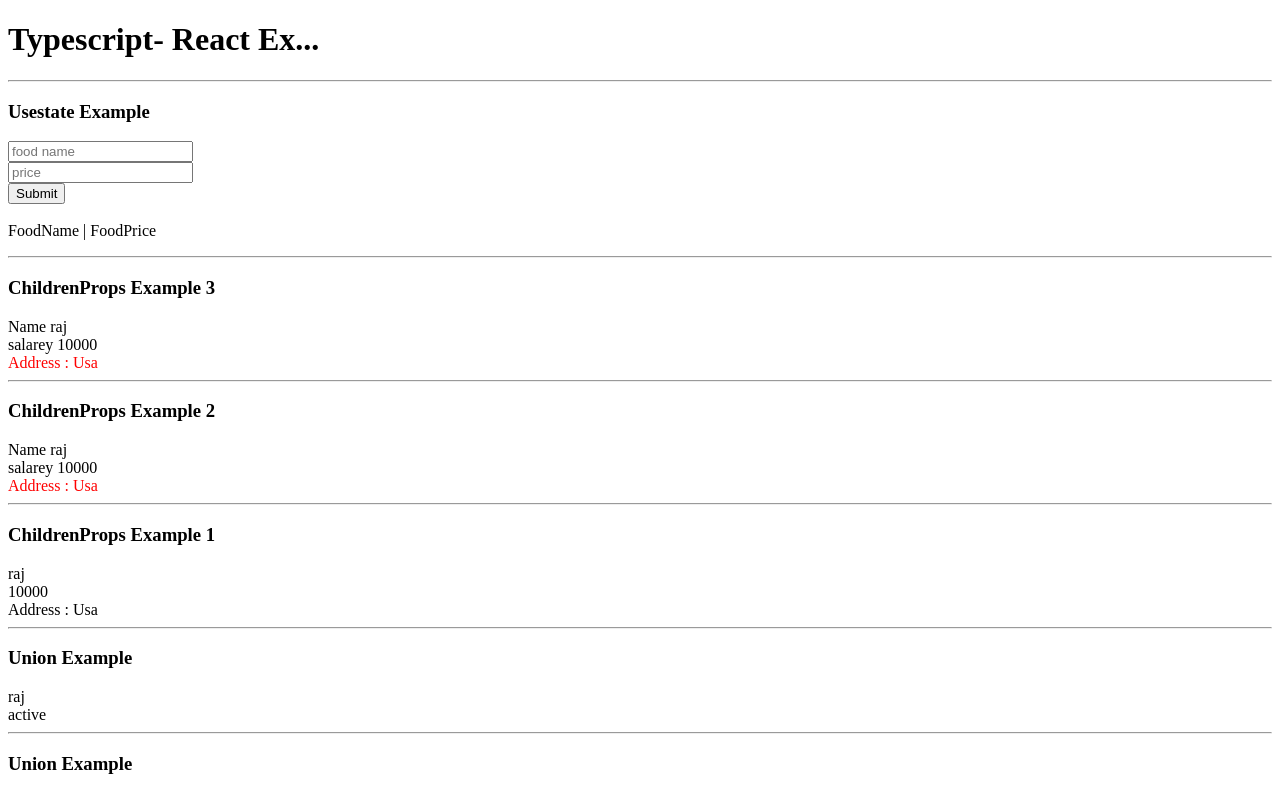
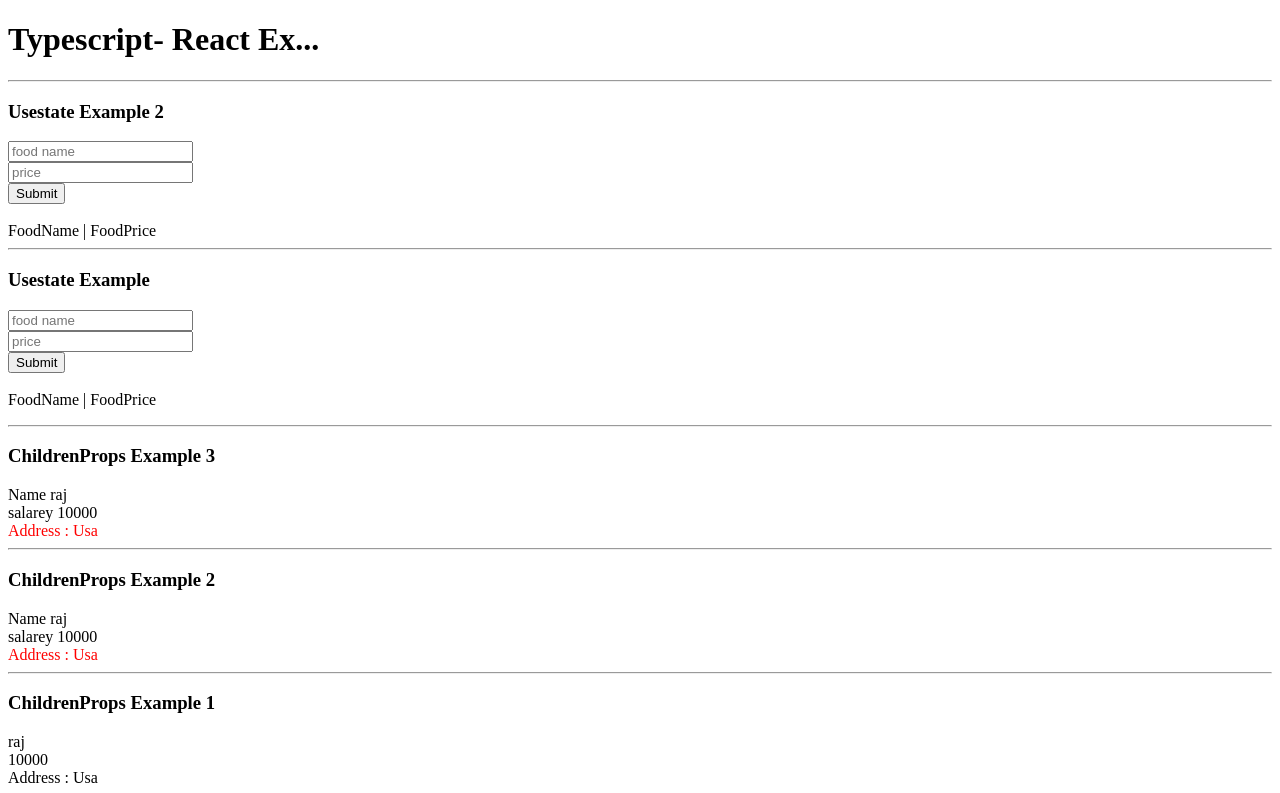
Before and after one commit to rajrachchh14/typescript-react-examples, a React (Create React App) app: page / in a window 1280 px wide. Shown: the top 793 px of the page. Built offline with nearby package versions, Linux system fonts and the light colour scheme.

Commit message:
on change ex 2

```diff
--- a/src/App.tsx
+++ b/src/App.tsx
@@ -7,6 +7,7 @@ import ChildrenPropsEx6 from "./Examples/ChildrenPropsEx6";
 import ChildrenPropsEx7 from "./Examples/ChildrenPropsEx7";
 import ChildrenPropsEx8 from "./Examples/ChildrenPropsEx8";
 import StateEx9 from "./Examples/StateEx9";
+import StateEx10 from "./Examples/StateEx10";
 
 function App() {
   return (
@@ -14,6 +15,7 @@ function App() {
       <h1>Typescript- React Ex...</h1>
       <hr />
 
+      <StateEx10 />
       <StateEx9 />
       <ChildrenPropsEx8 salarey={10000} user="raj">
         <span style={{ color: "red" }}> Address : Usa </span>
--- /dev/null
+++ b/src/Examples/StateEx10.tsx
@@ -0,0 +1,62 @@
+// StateEx10.tsx
+
+import React, { useState } from "react";
+
+const StateEx10 = () => {
+  const [foodname, setFoodName] = useState("");
+  const [foodprice, setFoodPrice] = useState("");
+  // const [foodList, setFoodList] = useState<string[]>([]);
+
+  function DataAdd() {
+    //  setFoodList([...foodList, { fname: foodname, fprice: foodprice }]);
+    setFoodName("");
+    setFoodPrice("");
+  }
+
+  function handelChange(name: any, e: React.ChangeEvent<HTMLInputElement>) {
+    // console.log(name);
+    // console.log(e);
+    if (name === "foodname") {
+      setFoodName(e.target.value);
+    }
+    if (name === "foodprice") {
+      setFoodPrice(e.target.value);
+    }
+  }
+
+  return (
+    <div>
+      <h3>Usestate Example 2</h3>
+      <input
+        name="foodname"
+        value={foodname}
+        onChange={(e) => handelChange("foodname", e)}
+        placeholder="food name"
+      />
+      <br />
+      <input
+        name="foodprice"
+        value={foodprice}
+        onChange={(e) => handelChange("foodprice", e)}
+        // onChange={(e) => setFoodPrice(e.target.value)}
+        placeholder="price"
+      />
+      <br />
+      <input type="submit" onClick={DataAdd} /> <br /> <br />
+      FoodName | FoodPrice
+      {/* <ul>
+        {foodList &&
+          foodList.map((item, i) => {
+            return (
+              <li key={i}>
+                {item.fname} | {item.fprice}
+              </li>
+            );
+          })}
+      </ul> */}
+      <hr />
+    </div>
+  );
+};
+
+export default StateEx10;
```
